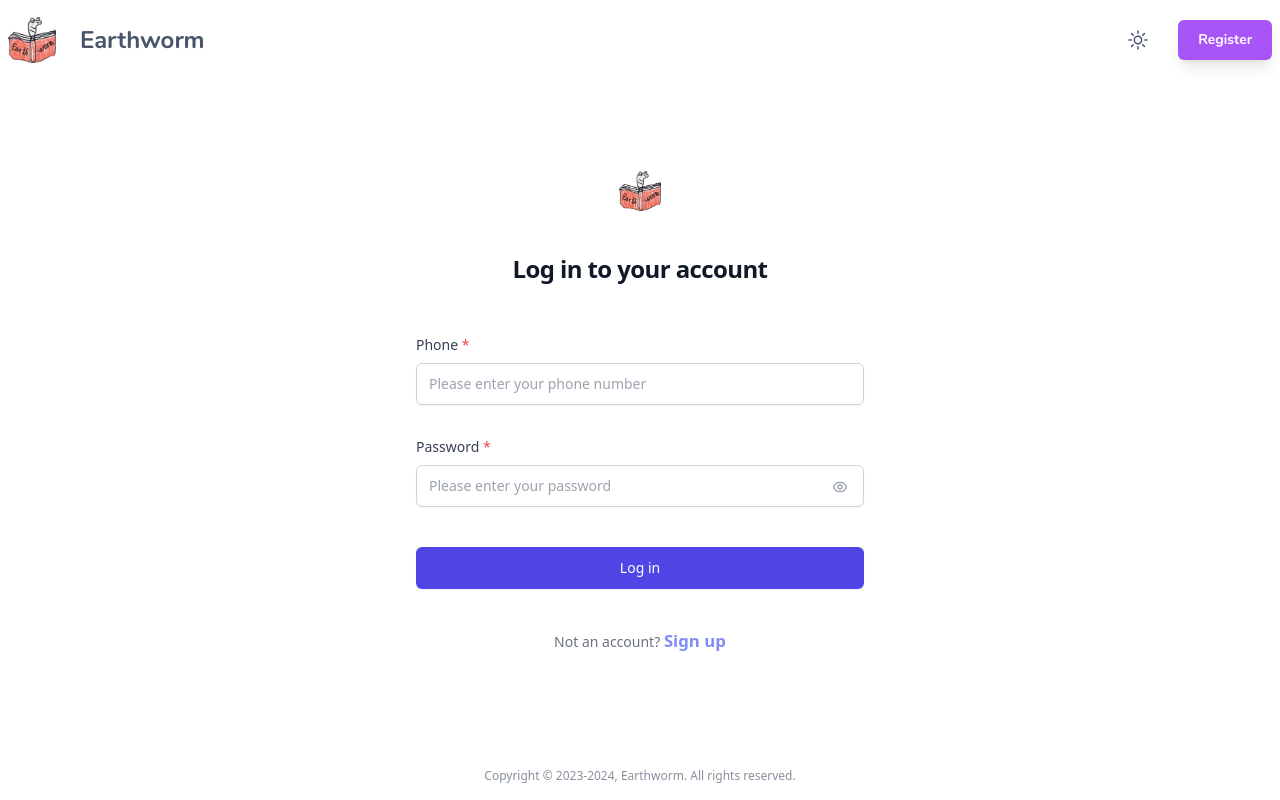
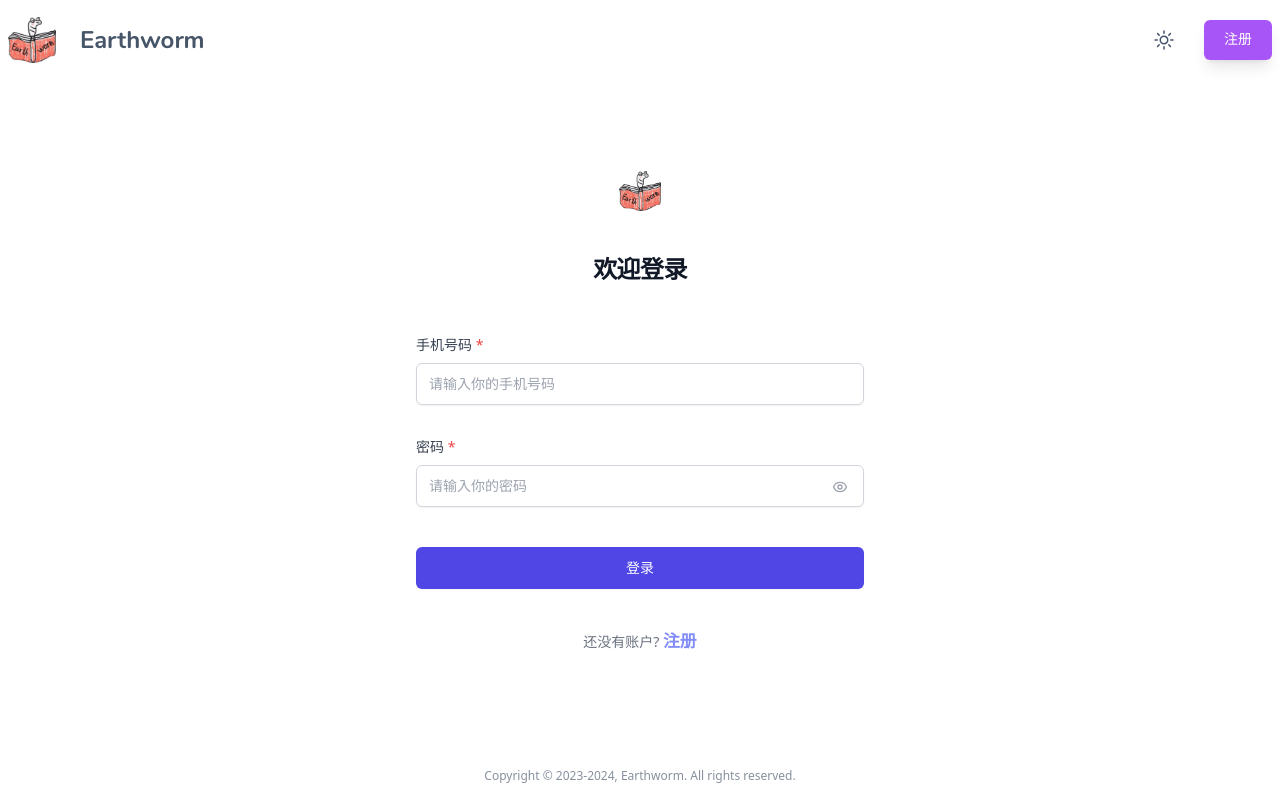
Before and after one commit to cuixueshe/earthworm, a Nuxt app in the folder apps/client/: page /Auth/Login in a window 1280 px wide. Built offline with nearby package versions, Linux system fonts and the light colour scheme.

Commit message:
feat: Login page displays Chinese text

```diff
--- a/apps/client/components/Navbar.vue
+++ b/apps/client/components/Navbar.vue
@@ -107,10 +107,10 @@
               @click="
                 route.name === 'Auth-Login' ? handleSignup() : handleLogin()
               "
-              aria-label="route.name === 'Auth-Login' ? 'Register' : 'Login'"
-              class="rounded-md px-5 py-2.5 text-sm font-medium text-white shadow-lg transition-all duration-300 ease-in-out focus:outline-none focus:ring-2 hover:bg-purple-600 focus:ring-purple-700 bg-purple-500"
+              aria-label="route.name === 'Auth-Login' ? '注册' : '登录'"
+              class="rounded-md px-5 py-2.5 text-sm font-medium text-white shadow-lg transition-all duration-300 ease-in-out focus:outline-none focus:ring-2 hover:bg-purple-600 focus:ring-purple-700 bg-purple-500 whitespace-nowrap"
             >
-              {{ route.name === "Auth-Login" ? "Register" : "Login" }}
+              {{ route.name === "Auth-Login" ? "注册" : "登录" }}
             </button>
           </div>
         </div>
--- a/apps/client/pages/Auth/Login.vue
+++ b/apps/client/pages/Auth/Login.vue
@@ -11,7 +11,7 @@
       <h2
         class="mt-10 text-center text-2xl font-bold leading-9 tracking-tight text-gray-900 dark:text-gray-300"
       >
-        Log in to your account
+        欢迎登录
       </h2>
     </div>
 
@@ -22,19 +22,19 @@
         novalidate
       >
         <FormInput
-          label="Phone"
+          label="手机号码"
           name="phone"
           type="tel"
-          placeholder="Please enter your phone number"
+          placeholder="请输入你的手机号码"
           v-model="phone"
           :errorMessage="phoneError"
           :onlyNumbers="true"
         />
         <FormInput
-          label="Password"
+          label="密码"
           name="password"
           type="password"
-          placeholder="Please enter your password"
+          placeholder="请输入你的密码"
           v-model="password"
           :errorMessage="passwordError"
         />
@@ -43,17 +43,17 @@
             type="submit"
             class="w-full flex justify-center py-2.5 px-4 border border-transparent rounded-md shadow-sm text-sm font-medium text-white bg-indigo-600 hover:bg-indigo-700 focus:outline-none focus:ring-2 focus:ring-offset-2 focus:ring-indigo-500"
           >
-            Log in
+            登录
           </button>
         </div>
       </form>
       <p class="mt-10 text-center text-sm text-gray-500">
-        Not an account?
+        还没有账户?
         <NuxtLink
           href="/auth/signup"
           class="font-semibold text-[1.2em] leading-6 text-indigo-400 hover:text-indigo-500"
         >
-          Sign up
+          注册
         </NuxtLink>
       </p>
     </div>
--- a/apps/client/pages/Auth/hooks/useLoginForm.ts
+++ b/apps/client/pages/Auth/hooks/useLoginForm.ts
@@ -5,14 +5,14 @@ export function useLoginForm() {
   const schema = yup.object({
     phone: yup
       .string()
-      .required("Please input your phone number")
-      .matches(/^\d{7,15}$/, "Please input a valid phone number"),
+      .required("请输入您的电话号码")
+      .matches(/^\d{7,15}$/, "请输入有效的电话号码"),
     password: yup
       .string()
-      .required("Please input your password")
-      .min(6, "Password length must be greater than 6")
-      .max(20, "Password must be no more than 20 characters")
-      .matches(/^[^\u4e00-\u9fa5]*$/, "Password cannot contain Chinese characters"),
+      .required("请输入您的密码")
+      .min(6, "密码长度必须大于 6 个字符")
+      .max(20, "密码不得超过 20 个字符")
+      .matches(/^[^\u4e00-\u9fa5]*$/, "密码不能包含中文字符"),
   });
 
   const { handleSubmit } = useForm<SignupFormValues>({
@@ -20,7 +20,8 @@ export function useLoginForm() {
   });
 
   const { value: phone, errorMessage: phoneError } = useField<string>("phone");
-  const { value: password, errorMessage: passwordError } = useField<string>("password");
+  const { value: password, errorMessage: passwordError } =
+    useField<string>("password");
 
   return {
     handleSubmit,
```
Also changed, not shown: apps/client/pages/Auth/CountryPhoneInput.vue (+6 -4 lines). Lines whose indentation alone changed are shown as unchanged.
